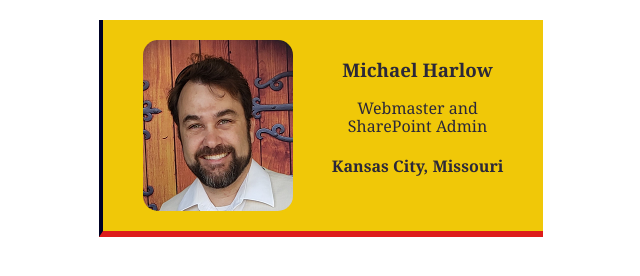
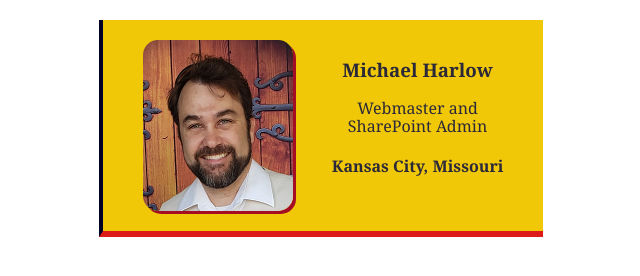
Before and after one commit to michaelpharlow/business-card, a website built with Vite: page index.html in a window 1280 px wide. In both pictures the pointer is over the picture 536 px from the left and 125 px from the top of the page. Shown: the whole page, without its empty margins (319-959 px from the left). Built offline with nearby package versions, Linux system fonts and the light colour scheme.

Commit message:
Update styles.css

```diff
--- a/styles.css
+++ b/styles.css
@@ -15,7 +15,7 @@ body {
 }
 
 .avatar:hover, .avatar:focus {
-    box-shadow: 2px 2px #f0c808;
+    box-shadow: 3px 3px #a30e22;
 }
 
 .card {
```
